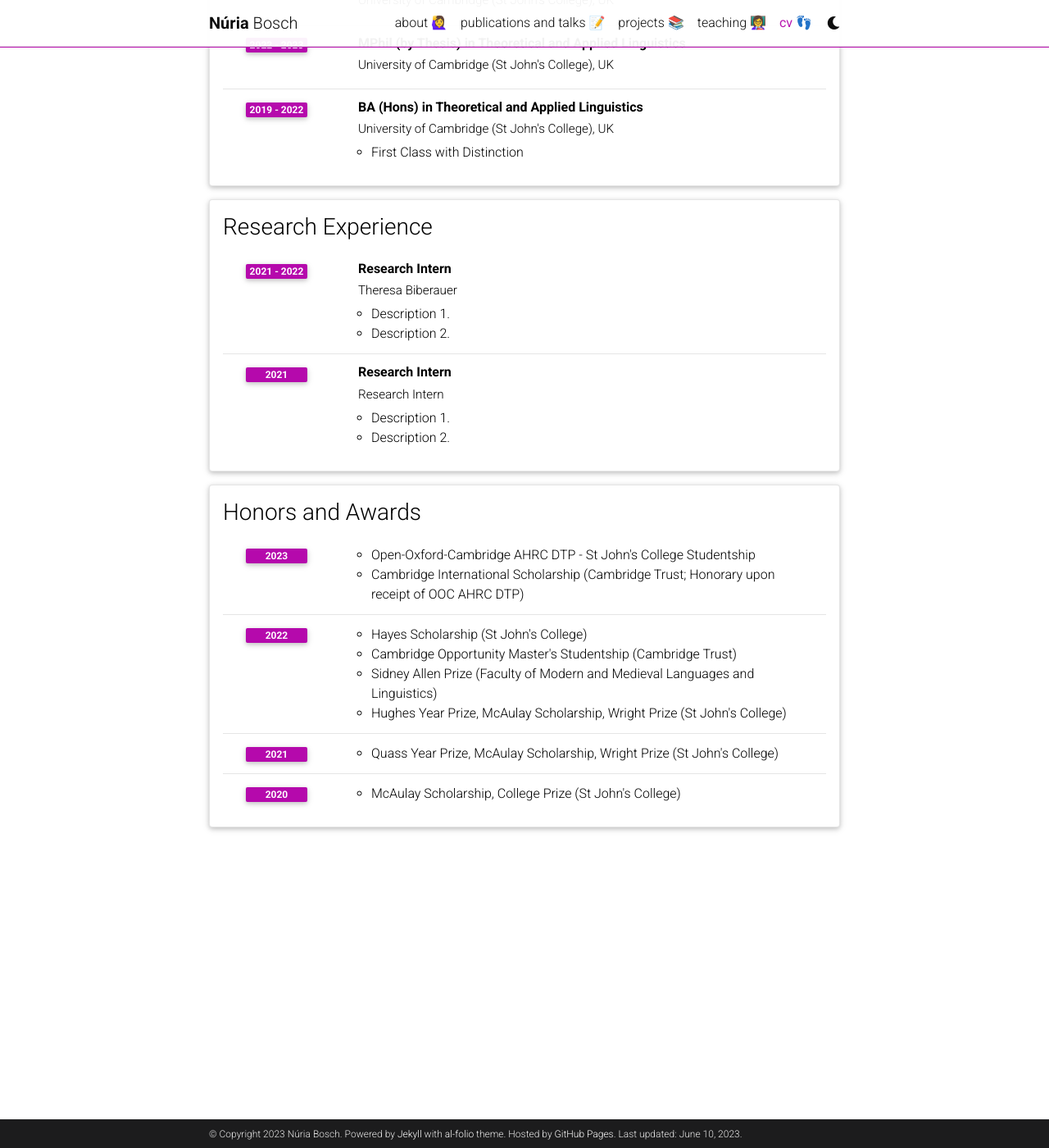
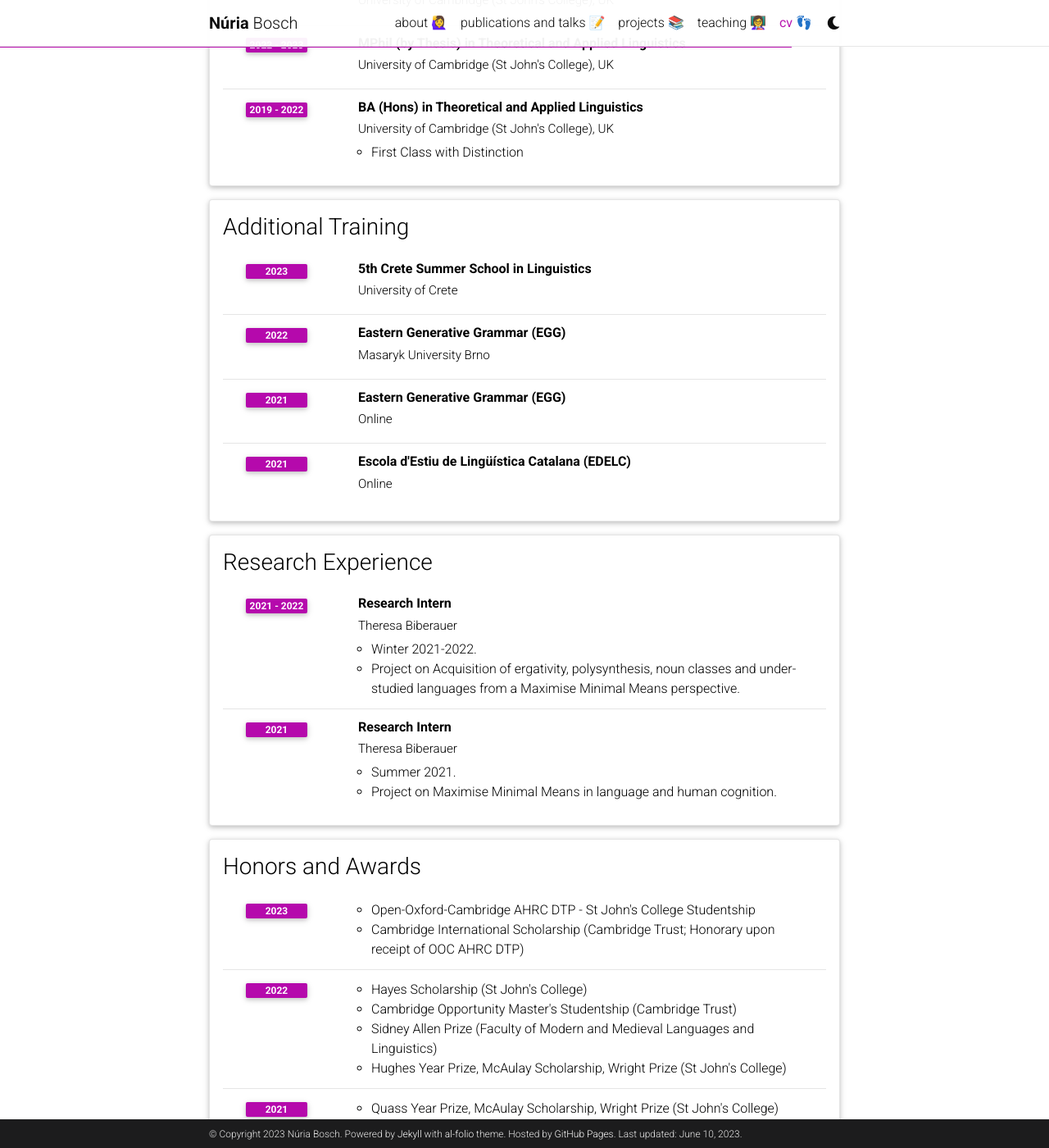
Before and after one commit to nuria-bosch/nuria-bosch.github.io, a Jekyll site: the page built from _pages/cv.md, in a window 1280 px wide and 1400 px high, scrolled down 468 px. Shown: the whole window at 82% size. Built offline with Jekyll 4.4.1, drawn with Linux system fonts in a browser that asks for light colours; comment, search, counter and statistics services are not loaded; a style sheet for code colours, icons or effects is not loaded.

Commit message:
Update cv.yml

```diff
--- a/_data/cv.yml
+++ b/_data/cv.yml
@@ -19,6 +19,22 @@
       description:
         - First Class with Distinction
 
+- title: Additional Training
+  type: time_table
+  contents:
+    - title: 5th Crete Summer School in Linguistics
+      institution: University of Crete
+      year: 2023
+    - title: Eastern Generative Grammar (EGG)
+      institution: Masaryk University Brno
+      year: 2022
+    - title: Eastern Generative Grammar (EGG)
+      institution: Online
+      year: 2021
+    - title: Escola d'Estiu de Lingüística Catalana (EDELC)
+      institution: Online
+      year: 2021
+
 - title: Research Experience
   type: time_table
   contents:
@@ -26,14 +42,14 @@
       institution: Theresa Biberauer
       year: 2021 - 2022
       description:
-        - Description 1.
-        - Description 2.
+        - Winter 2021-2022.
+        - Project on Acquisition of ergativity, polysynthesis, noun classes and under-studied languages from a Maximise Minimal Means perspective.
     - title: Research Intern
-      institution: Research Intern
+      institution: Theresa Biberauer
       year: 2021
       description:
-        - Description 1.
-        - Description 2.
+        - Summer 2021.
+        - Project on Maximise Minimal Means in language and human cognition.
 
 - title: Honors and Awards
   type: time_table
```
